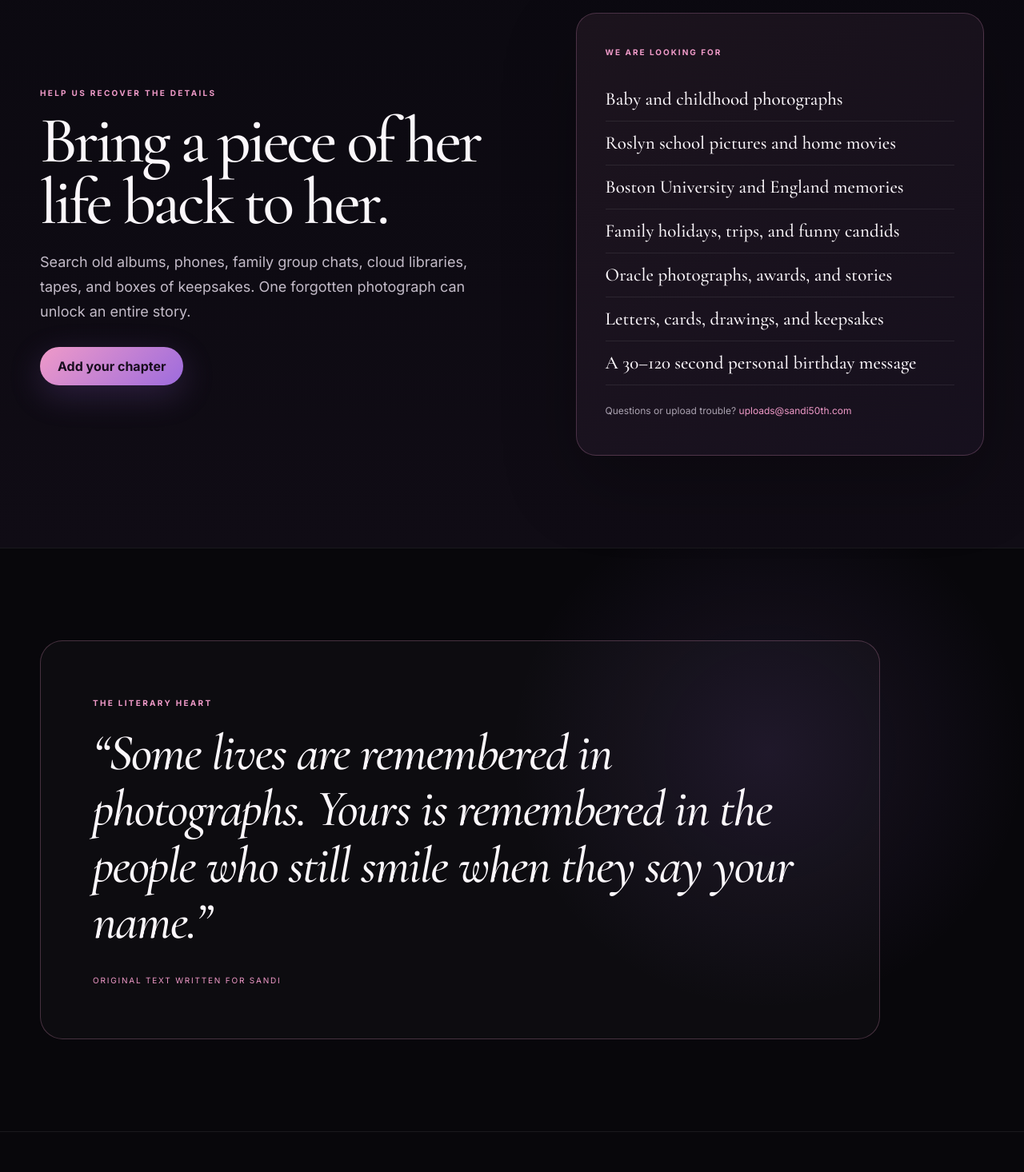
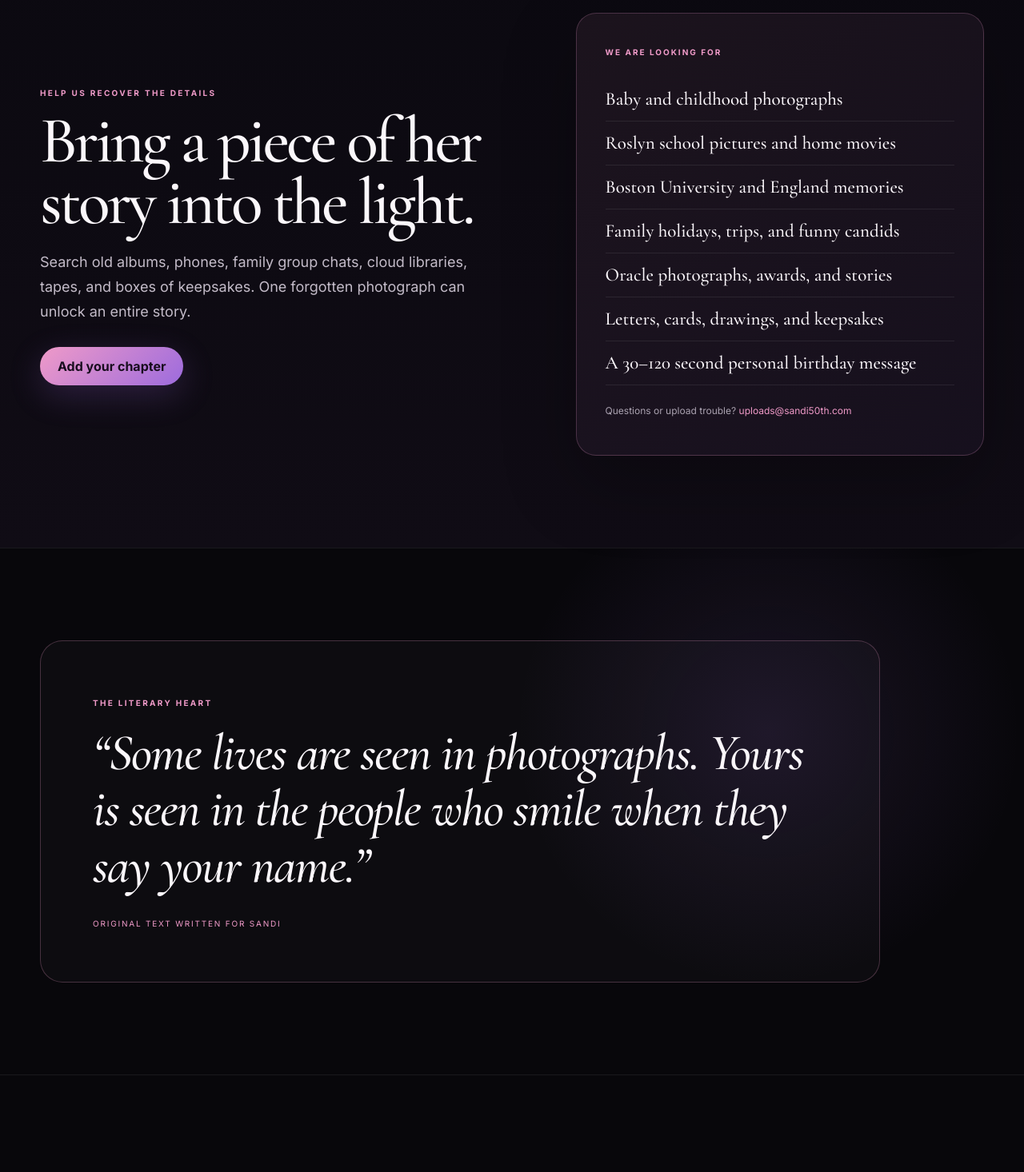
Before and after one commit to taldagan731/sandi50th, a Next.js app: page / in a window 1280 px wide. Shown: the part 900-2366 px from the top of the page at 80% size. Built offline with nearby package versions, Linux system fonts and the light colour scheme.

Commit message:
Correct memorial-leaning homepage copy

```diff
--- a/app/page.tsx
+++ b/app/page.tsx
@@ -33,7 +33,7 @@ export default function Home() {
         <div className="shell invitationGrid">
           <div className="sectionTitle">
             <span className="eyebrow">HELP US RECOVER THE DETAILS</span>
-            <h2>Bring a piece of her life back to her.</h2>
+            <h2>Bring a piece of her story into the light.</h2>
             <p>
               Search old albums, phones, family group chats, cloud libraries, tapes, and boxes of keepsakes. One forgotten photograph can unlock an entire story.
             </p>
@@ -52,7 +52,7 @@ export default function Home() {
           <div className="literaryCard">
             <span className="eyebrow">THE LITERARY HEART</span>
             <blockquote>
-              “Some lives are remembered in photographs. Yours is remembered in the people who still smile when they say your name.”
+              “Some lives are seen in photographs. Yours is seen in the people who smile when they say your name.”
             </blockquote>
             <cite>Original text written for Sandi</cite>
           </div>
@@ -87,7 +87,7 @@ export default function Home() {
         </div>
       </section>
 
-      <footer><div className="shell footerInner"><span>Created with love by the people whose lives she changed.</span><span>Contributions due August 10, 2026 · uploads@sandi50th.com</span></div></footer>
+      <footer><div className="shell footerInner"><span>Created with love by the people whose lives she continues to change.</span><span>Contributions due August 10, 2026 · uploads@sandi50th.com</span></div></footer>
     </main>
   );
 }
```
